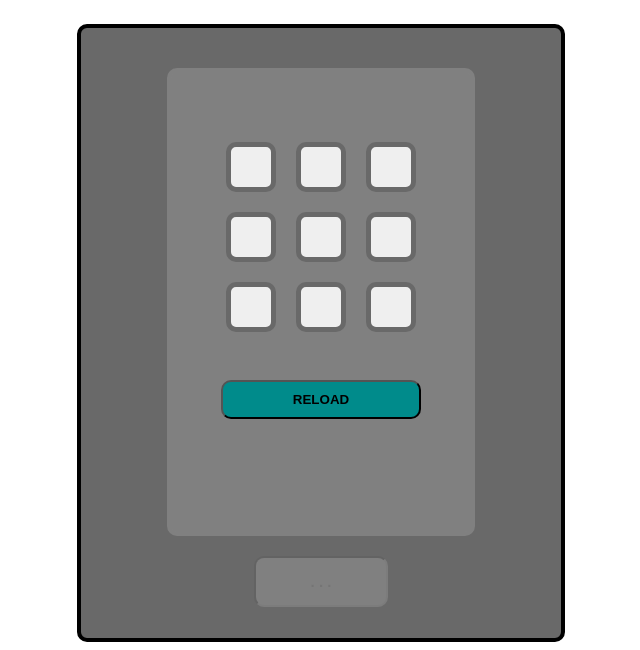
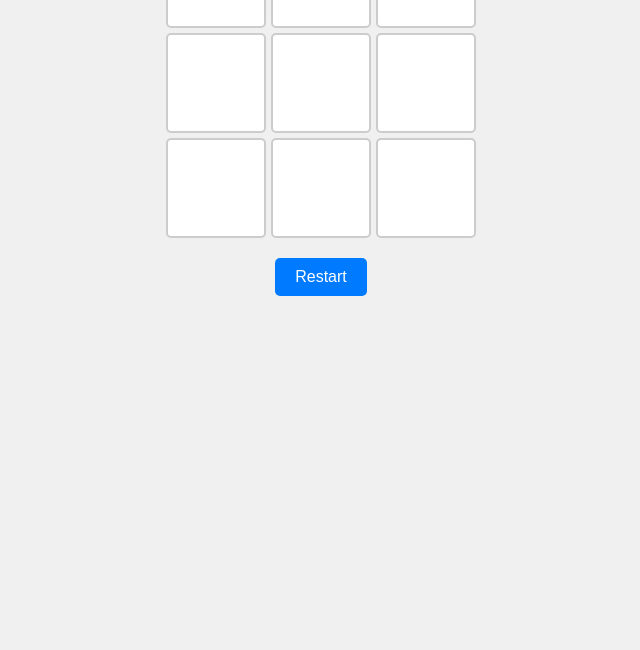
Before and after one commit to fepe2369/Tic-Tac-Toe-Improved, a plain HTML site: page index.html in a window 1280 px wide. Shown: the part 157-807 px from the top of the page, without its empty margins (319-959 px from the left). Drawn offline with Linux system fonts and the light colour scheme.

Commit message:
creation2 mistake fix

```diff
--- a/index.html
+++ b/index.html
@@ -1,47 +1,29 @@
 <!DOCTYPE html>
 <html lang="en">
 <head>
-    <meta charset="UTF-8" />
-    <meta http-equiv="X-UA-Compatible" content="IE=edge" />
-    <meta name="viewport" content="width=device-width, initial-scale=1.0" />
-    <link rel="stylesheet" href="style.css" />
-    <title>Tic Tac Toe</title>
+  <meta charset="UTF-8">
+  <meta name="viewport" content="width=device-width, initial-scale=1.0">
+  <link rel="stylesheet" href="style.css">
+  <title>Improved Tic Tac Toe</title>
 </head>
 <body>
-    <h1>BASIC TIC TAC TOE</h1>
-    <section id="cuerpopadre">
-      <form id="cuerpo">
-        <div class="teclas">
-          <input type="button" id="siete" onclick="fsiete();resolver()"/><input
-            type="button"
-            id="ocho"
-            onclick="focho();resolver()"
-          /><input type="button" id="nueve" onclick="fnueve();resolver()"/>
+  <h1>Tic Tac Toe</h1>
+  <section id="game-container">
+    <div id="board">
+      <div class="cell" id="cell-0" onclick="handleClick(0)"></div>
+      <div class="cell" id="cell-1" onclick="handleClick(1)"></div>
+      <div class="cell" id="cell-2" onclick="handleClick(2)"></div>
+      <div class="cell" id="cell-3" onclick="handleClick(3)"></div>
+      <div class="cell" id="cell-4" onclick="handleClick(4)"></div>
+      <div class="cell" id="cell-5" onclick="handleClick(5)"></div>
+      <div class="cell" id="cell-6" onclick="handleClick(6)"></div>
+      <div class="cell" id="cell-7" onclick="handleClick(7)"></div>
+      <div class="cell" id="cell-8" onclick="handleClick(8)"></div>
     </div>
-        <div class="teclas">
-          <input type="button" id="cuatro" onclick="fcuatro();resolver()"/><input
-            type="button"
-            id="cinco"
-            onclick="fcinco();resolver()"
-          /><input type="button" id="seis" onclick="fseis();resolver()"/>
+    <div id="info">
+      <button id="reset" onclick="resetGame()">Restart</button>
+      <p id="winner"></p>
     </div>
-        <div class="teclas">
-          <input type="button" id="uno" onclick="funo();resolver()"/><input type="button" id="dos" onclick="fdos();resolver()"/><input
-            type="button"
-            id="tres"
-            onclick="ftres();resolver()"
-          />
-        </div>
-        <div class="opciones">
-          <br>
-          <input
-            type="button"
-            value="RELOAD"
-            onclick="recargar();"
-            id="reload"/>
-        </div>
-      </form>
-      <input type="text" readonly disabled id="winner" placeholder=". . .">
   </section>
   <script src="script.js"></script>
 </body>
--- a/style.css
+++ b/style.css
@@ -1,65 +1,68 @@
-body{
+body {
   text-align: center;
-  font-family: sans-serif;
-  margin-top: 50px;
-}
-h1{
-  font-family: Impact, Haettenschweiler, 'Arial Narrow Bold', sans-serif;
-  letter-spacing: 5px;
-  font-size: 7.5vh;
-  min-width: 300px;
-
-}
-#cuerpo{
-  border: solid 4px gray;
-  max-width: 300px;
-  min-width: 220px;
-  min-height: 400px;
-  margin: auto;
-  padding-top: 60px;
-  background-color: gray;
-  border-radius: 10px;
+  font-family: Arial, sans-serif;
+  background-color: #f0f0f0;
+  margin: 0;
+  padding: 0;
 }
 
-#cuerpopadre{
-  border:solid 4px black;
-  max-width: 400px;
-  min-width: 200px;
-  background-color: dimgray;
-  padding: 30px;
-  margin: auto;
-  height: 530px;
-  padding: 40px;
-  border-radius: 10px;
+h1 {
+  font-size: 2.5rem;
+  margin: 20px 0;
 }
-#reload{
-  background-color: darkcyan;
-  padding: 10px;
-  width: 200px;
+
+#game-container {
+  display: flex;
+  flex-direction: column;
+  align-items: center;
+  justify-content: center;
+  gap: 20px;
+  margin-top: 20px;
+}
+
+#board {
+  display: grid;
+  grid-template-columns: repeat(3, 100px);
+  grid-template-rows: repeat(3, 100px);
+  gap: 5px;
+}
+
+.cell {
+  display: flex;
+  align-items: center;
+  justify-content: center;
+  font-size: 2rem;
   font-weight: bold;
-  margin-top: 20px;
-  border-radius: 10px;
+  background-color: white;
+  border: 2px solid #ccc;
+  border-radius: 5px;
+  cursor: pointer;
 }
-#reload:hover{
-  background-color: cyan;
+
+.cell.taken {
+  cursor: not-allowed;
 }
-.teclas input{
-  border: solid 5px dimgray;
-  padding: 15px;
-  margin: 10px;
+
+.cell.winner {
+  background-color: yellow;
+}
+
+#reset {
+  padding: 10px 20px;
+  font-size: 1rem;
+  background-color: #007bff;
+  color: white;
+  border: none;
+  border-radius: 5px;
+  cursor: pointer;
+}
+
+#reset:hover {
+  background-color: #0056b3;
+}
+
+#winner {
+  font-size: 1.5rem;
   font-weight: bold;
-  border-radius: 10px;
-  width: 50px;
-  height: 50px;
+  margin-top: 10px;
 }
-#winner{
-  text-align: center;
-  font-weight: bold;
-  margin-top: 20px;
-  background-color: gray;
-  border-radius: 10px;
-  color: white;
-  width: 100px;
-  font-size: 15px;
-  padding: 15px;
-}
```
Lines whose indentation alone changed are shown as unchanged.
